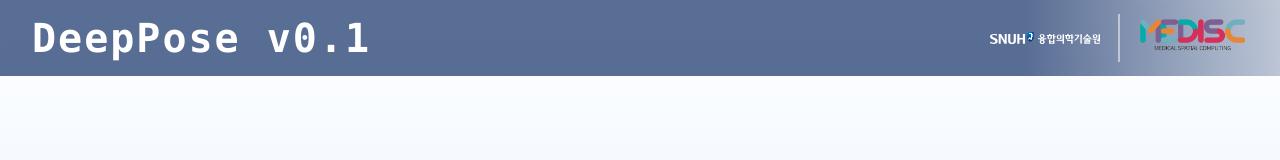
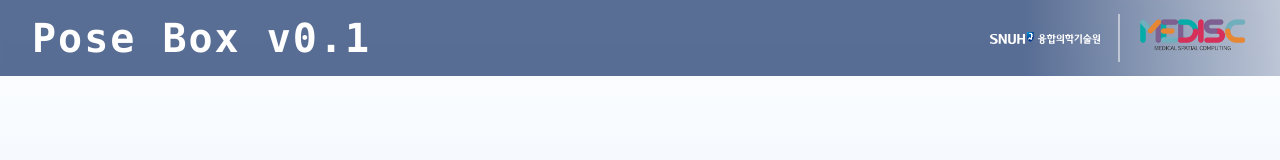
Before and after one commit to tpark747949/PoseViewer, a React (Vite) app in the folder deep-pose/: page / in a window 1280 px wide. Shown: the top 160 px of the page. Built offline with nearby package versions, Linux system fonts and the light colour scheme.

Commit message:
nothing changed

```diff
--- a/deep-pose/src/App.jsx
+++ b/deep-pose/src/App.jsx
@@ -31,7 +31,7 @@ function App() {
     <>
       <header className={`header${hideHeader ? ' hide' : ''}`}>
         <a href="/" className="header-title" style={{ textDecoration: 'none' }}>
-          DeepPose v0.1
+          Pose Box v0.1
         </a>
         <div className="header-logos">
           <a href="https://icmit.snuh.org" target="_blank" rel="noopener noreferrer">
```
